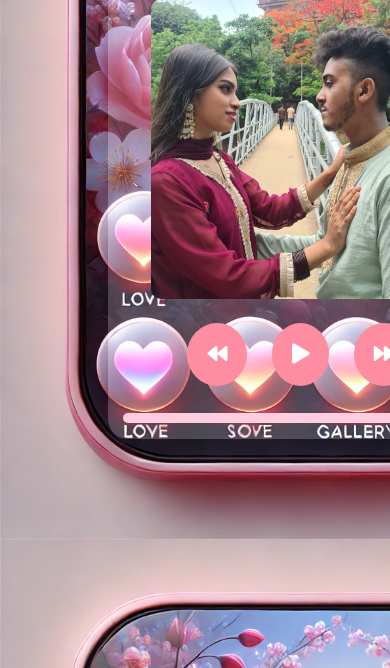
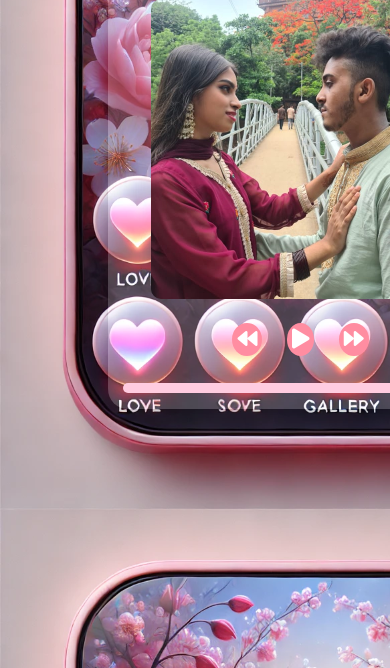
Before and after one commit to Fuxbu/OurRomanticPlaylist, a plain HTML site: page index.html in a window 390 px wide. Shown: the part 176-844 px from the top of the page. Drawn offline with Linux system fonts and the light colour scheme.

Commit message:
Update styles.css

```diff
--- a/styles.css
+++ b/styles.css
@@ -105,7 +105,7 @@ progress::-moz-progress-bar {
 
 @media (max-width: 480px) {
     .controls button {
-        padding: 20px; /* Smaller buttons on phones */
+        padding: 5px; /* Smaller buttons on phones */
         font-size: 20px; /* Adjust font size */
     }
 
```
